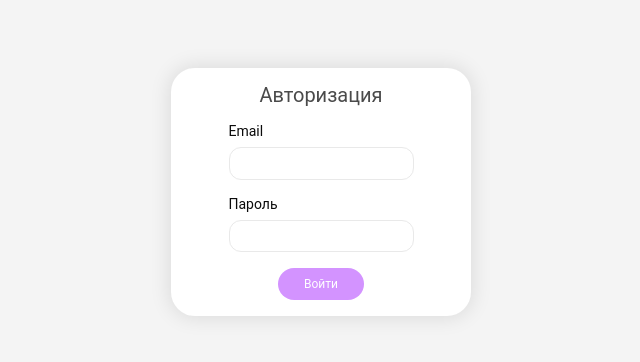
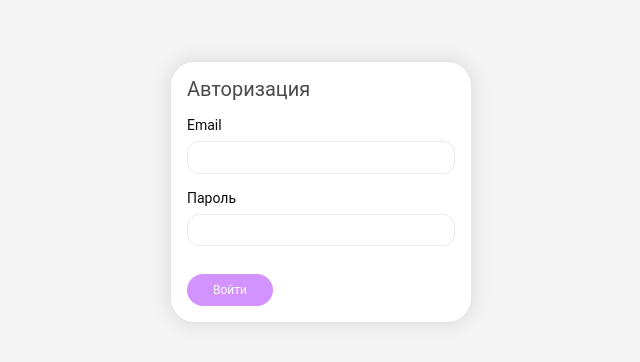
Before and after one commit to DmtrPn/auth-form-example, a React app in the folder auth-example/: page / in a window 1280 px wide. Shown: the part 208-570 px from the top of the page, without its empty margins (319-959 px from the left). Built offline with nearby package versions, Linux system fonts and the light colour scheme; the HTML template or start-up script is replaced by a standard one; what autobind would draw is missing.

Commit message:
fix styles

```diff
--- a/auth-example/src/modules/auth/AuthPage.scss
+++ b/auth-example/src/modules/auth/AuthPage.scss
@@ -23,18 +23,24 @@
     font-size: 16px;
 }
 
+.title {
+    width: 100%;
+
+    margin-bottom: 32px;
+}
+
 .buttons {
-    display: flex;
+    margin-top: 12px;
 }
 
 .input {
-    width: 185px;
+    width: 100%;
 }
 
 .form {
     display: flex;
     flex-direction: column;
-    align-items: center;
+    align-items: flex-start;
     justify-content: space-between;
 
     width: 300px;
--- a/auth-example/src/modules/auth/AuthPage.tsx
+++ b/auth-example/src/modules/auth/AuthPage.tsx
@@ -46,7 +46,7 @@ export const AuthPage = observer(({}: AuthPageProps): JSX.Element => {
                     </>
                 ) : (
                     <>
-                        <div className={commonStyle.field}>
+                        <div className={classnames([style.title, commonStyle.field])}>
                             <span className={style.message}>Авторизация</span>
                         </div>
                         {!!errorMessage && (
```
Also changed, not shown: 3 other files (tests, documents, lock files or other folders).
